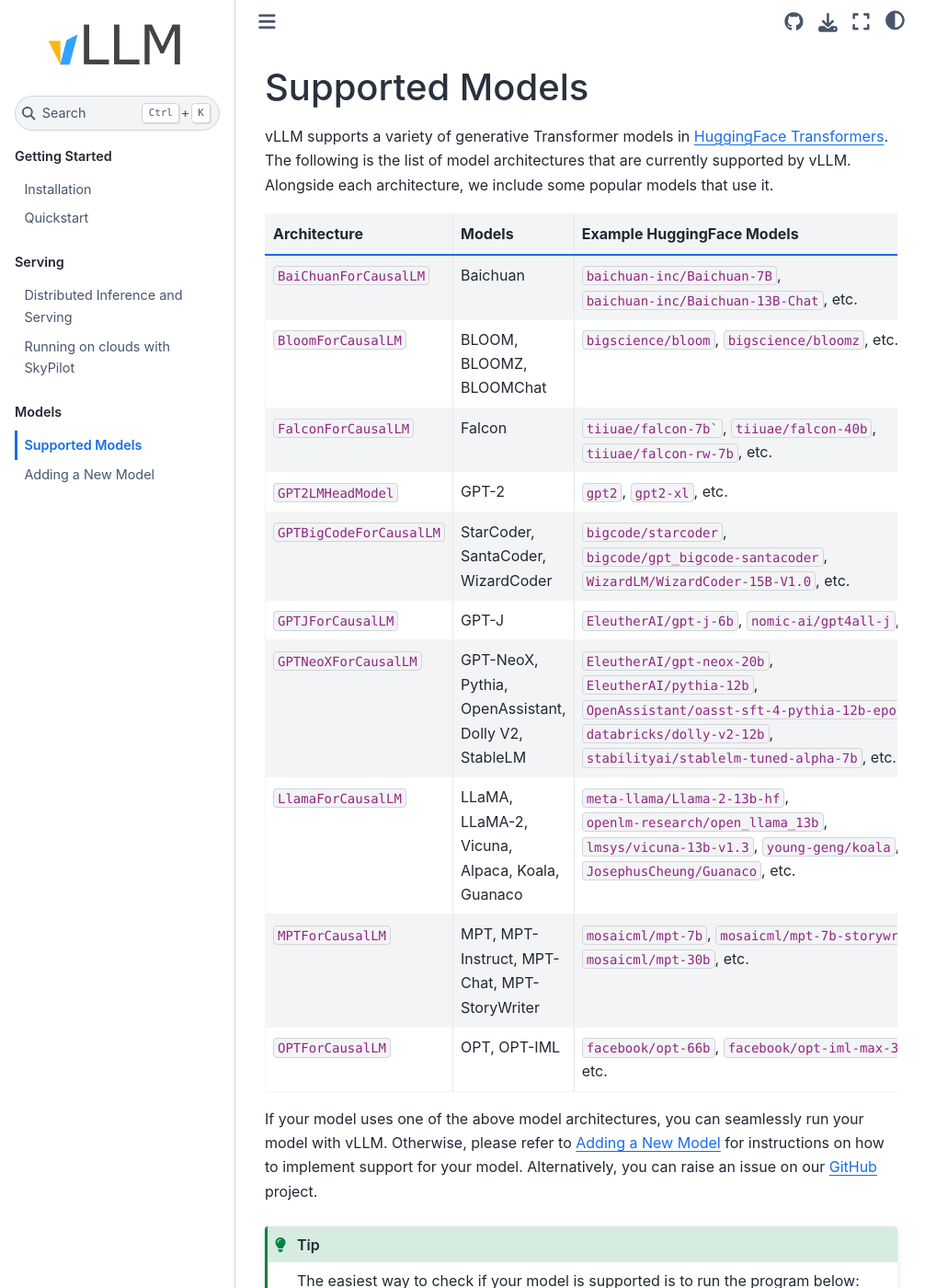
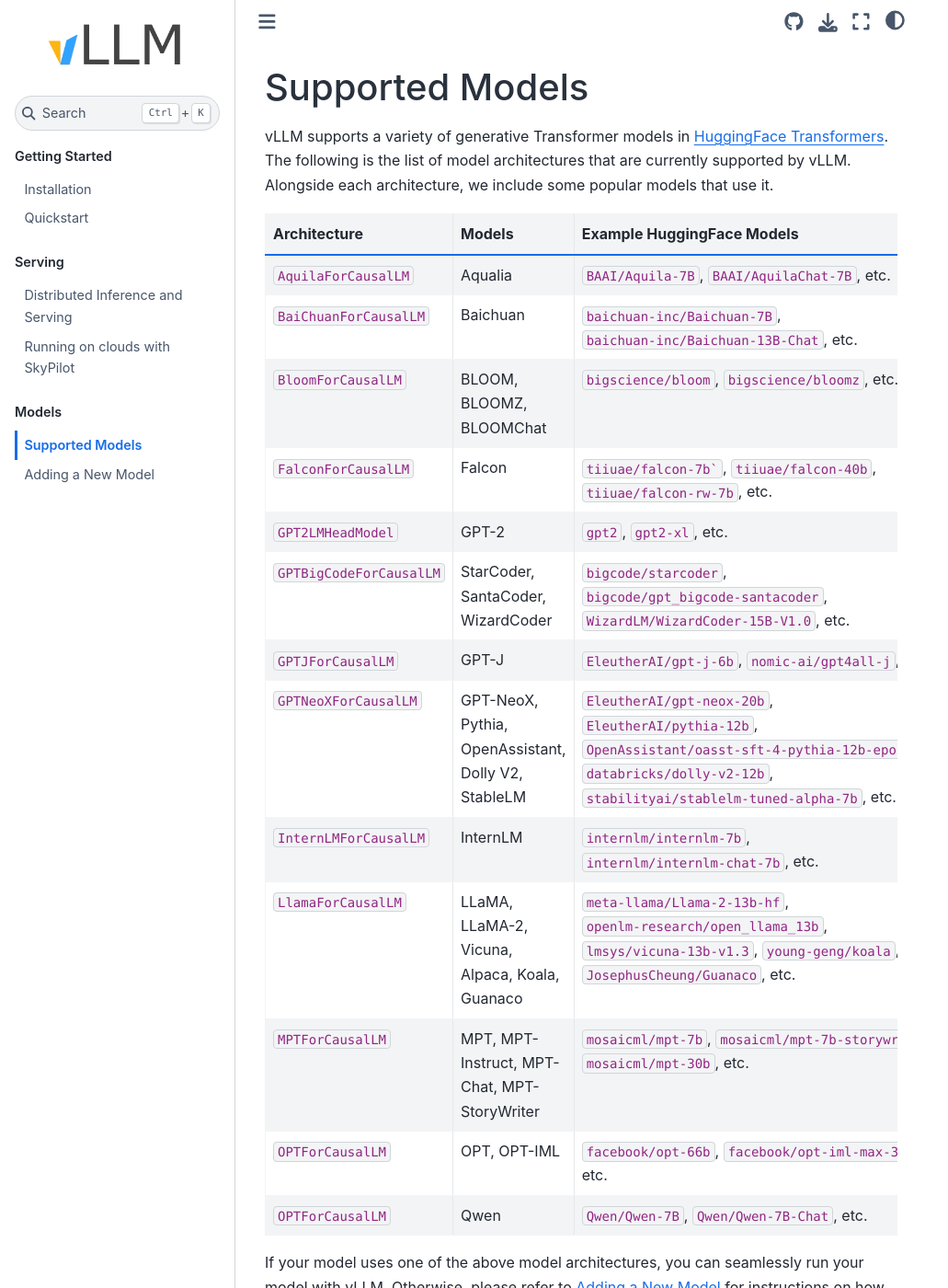
Before and after one commit to shaojiewang/vllm-rocm, a Sphinx documentation site: the page built from docs/source/models/supported_models.rst, in a window 1280 px wide and 1400 px high. Shown: the whole window at 92% size, without its empty margins (0-1031 px from the left). Built offline with Sphinx 7.4.7 and the Sphinx Book theme 1.1.4, drawn with Linux system fonts in a browser that asks for light colours.

Commit message:
Update Supported Model List (#825)

```diff
--- a/docs/source/models/supported_models.rst
+++ b/docs/source/models/supported_models.rst
@@ -14,6 +14,9 @@
   * - Architecture
     - Models
     - Example HuggingFace Models
+  * - :code:`AquilaForCausalLM`
+    - Aqualia
+    - :code:`BAAI/Aquila-7B`, :code:`BAAI/AquilaChat-7B`, etc.
   * - :code:`BaiChuanForCausalLM`
     - Baichuan
     - :code:`baichuan-inc/Baichuan-7B`, :code:`baichuan-inc/Baichuan-13B-Chat`, etc.
@@ -35,6 +38,9 @@
   * - :code:`GPTNeoXForCausalLM`
     - GPT-NeoX, Pythia, OpenAssistant, Dolly V2, StableLM
     - :code:`EleutherAI/gpt-neox-20b`, :code:`EleutherAI/pythia-12b`, :code:`OpenAssistant/oasst-sft-4-pythia-12b-epoch-3.5`, :code:`databricks/dolly-v2-12b`, :code:`stabilityai/stablelm-tuned-alpha-7b`, etc.
+  * - :code:`InternLMForCausalLM`
+    - InternLM
+    - :code:`internlm/internlm-7b`, :code:`internlm/internlm-chat-7b`, etc.
   * - :code:`LlamaForCausalLM`
     - LLaMA, LLaMA-2, Vicuna, Alpaca, Koala, Guanaco
     - :code:`meta-llama/Llama-2-13b-hf`, :code:`openlm-research/open_llama_13b`, :code:`lmsys/vicuna-13b-v1.3`, :code:`young-geng/koala`, :code:`JosephusCheung/Guanaco`, etc.
@@ -44,6 +50,9 @@
   * - :code:`OPTForCausalLM`
     - OPT, OPT-IML
     - :code:`facebook/opt-66b`, :code:`facebook/opt-iml-max-30b`, etc.
+  * - :code:`OPTForCausalLM`
+    - Qwen
+    - :code:`Qwen/Qwen-7B`, :code:`Qwen/Qwen-7B-Chat`, etc.
 
 If your model uses one of the above model architectures, you can seamlessly run your model with vLLM.
 Otherwise, please refer to :ref:`Adding a New Model <adding_a_new_model>` for instructions on how to implement support for your model.
```
Also changed, not shown: README.md (+3 -0 lines).
